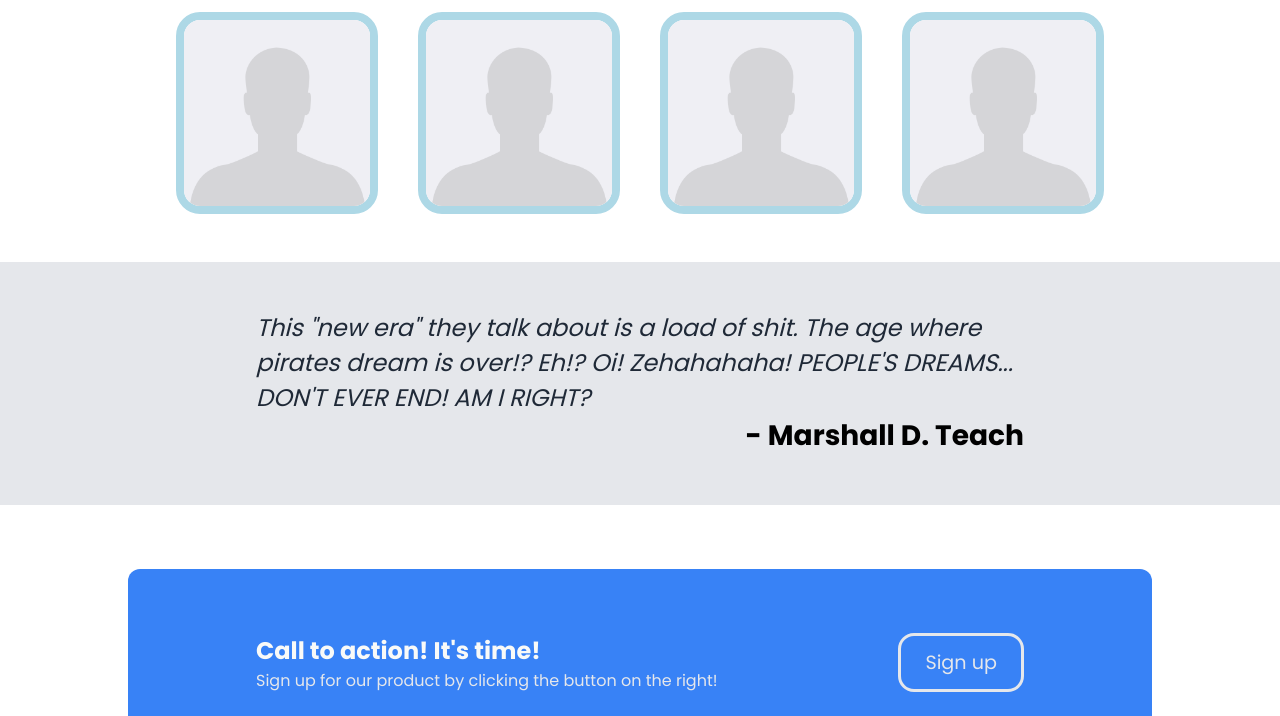
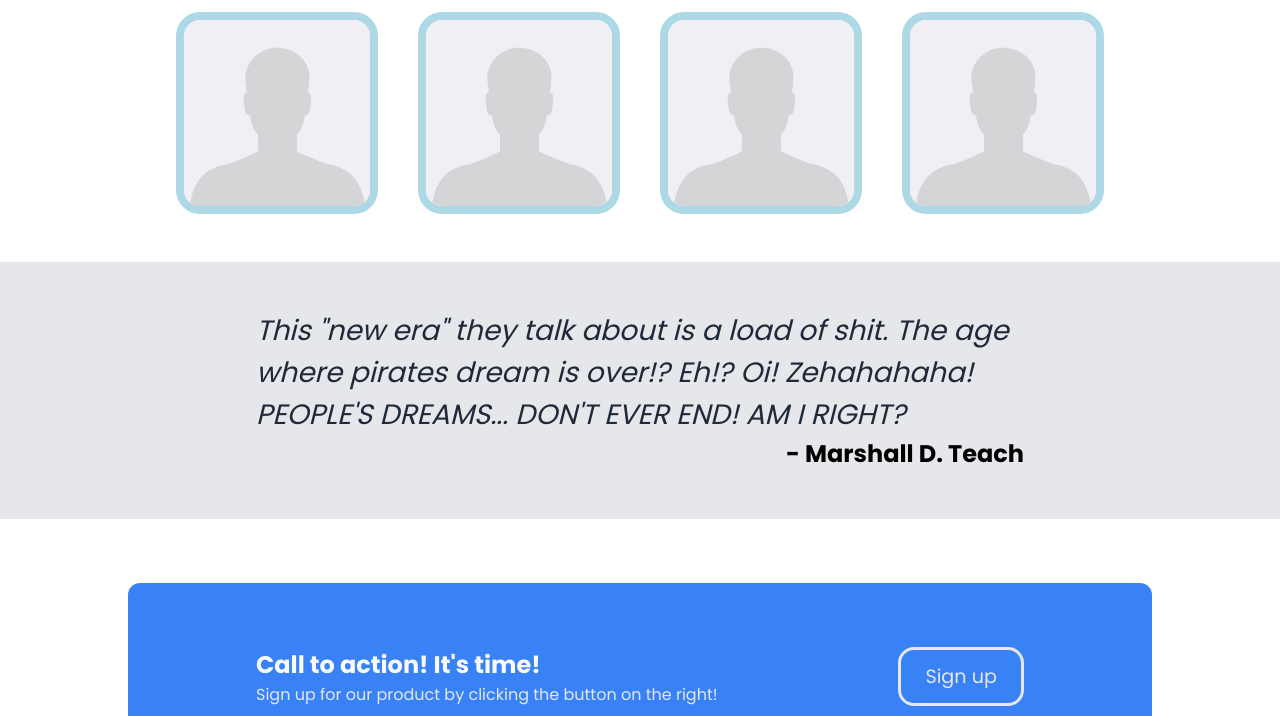
Before and after one commit to YasserS19/homepage, a plain HTML site: page index.html in a window 1280 px wide. Shown: the part 548-1264 px from the top of the page. Drawn offline with Linux system fonts and the light colour scheme.

Commit message:
more styling. almost done again.

```diff
--- a/index.html
+++ b/index.html
@@ -45,7 +45,7 @@
         dream is over!? Eh!? Oi! Zehahahaha! PEOPLE'S DREAMS... DON'T EVER END!
         AM I RIGHT?
       </p>
-      <h3>- Marshall D. Teach</h3>
+      <h2>- Marshall D. Teach</h2>
     </div>
     <div class="part-4">
       <div class="left">
--- a/styles.css
+++ b/styles.css
@@ -107,13 +107,13 @@ header {
 .part-3 {
   background-color: #e5e7eb;
   padding: 3rem 20%;
-  font-size: 1.5rem;
 }
 .part-3 p {
+  font-size: 1.75rem;
   color: #1f2937;
   font-style: italic;
 }
-.part-3 h3 {
+.part-3 h2 {
   text-align: end;
 }
 .part-4 {
```
